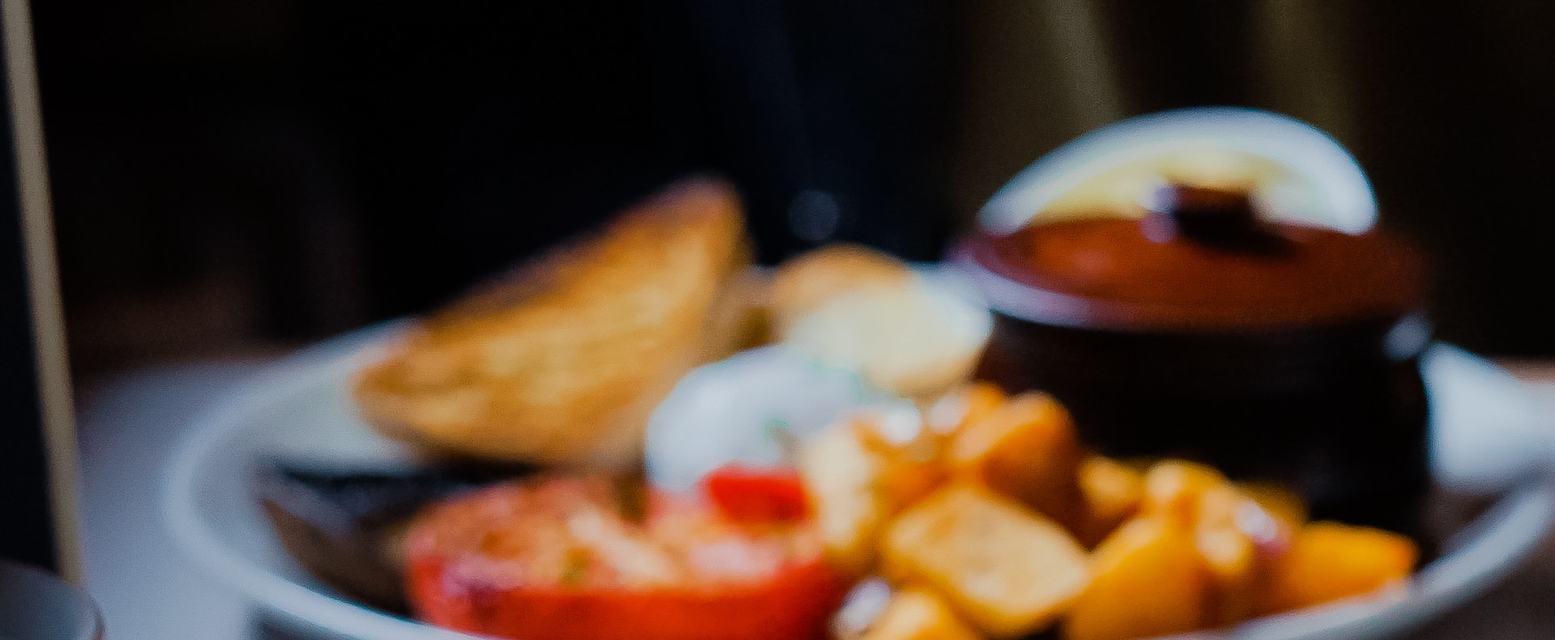
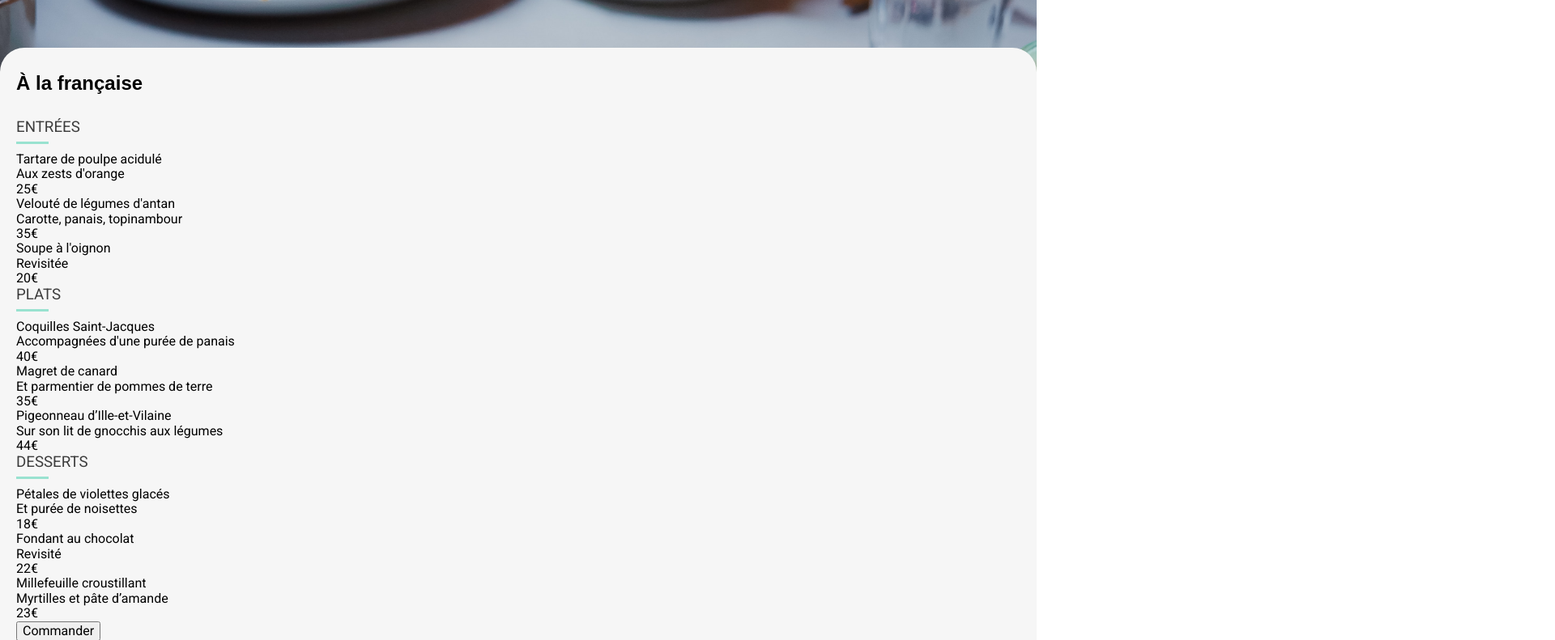
Before and after one commit to ElieConton/P3, a website: page menu1.html in a window 1280 px wide. Shown: the part 78-869 px from the top of the page at 81% size, 1920 px wide, since content can reach past the window. Drawn offline with Linux system fonts and the light colour scheme; a web font is replaced by a local one.

Commit message:
intégration h2 h3 img menu1 scss

```diff
--- a/menu1.html
+++ b/menu1.html
@@ -15,7 +15,7 @@
    </header>
    <main>
         <img src="./images/restaurants/toa-heftiba-DQKerTsQwi0-unsplash.jpg" alt="A la française">
-        <div>
+        <div class="menu">
             <h2>À la française</h2>
             <div>
                 <h3>ENTRÉES</h3>
--- /dev/null
+++ b/sass/Pages/_menu1.scss
@@ -0,0 +1,34 @@
+img{
+    height: 300px;
+    object-fit: cover;
+    width: 100%;
+    position: relative;
+}
+
+.menu{
+    background: #f6f6f6;
+    border-radius: 30px;
+    position: absolute;
+    bottom: -100px;
+    width: 100%;
+    padding: 30px 20px 30px 20px;
+    h2{
+        font-family: shrikhand, sans-serif;
+        margin-bottom: 30px;
+    }
+    h3{
+        color: #3d3d3d;
+        font-weight: 400;
+        margin-bottom: 20px;
+        position: relative;
+    }
+    h3:after{
+        content: '';
+        height: 3px;
+        width: 40px;
+        background: $color-tertiary;
+        position: absolute;
+        bottom: -10px;
+        left: 0;
+    }
+}
--- a/sass/main.scss
+++ b/sass/main.scss
@@ -6,3 +6,4 @@
 @import "./Layout/form";
 @import "./Layout/footer";
 @import "./Pages/index";
+@import "./Pages/menu1";
```
Also changed, not shown: css/style.css, sass/Base/_typography.scss (line endings or trailing spaces), 1 other file.
